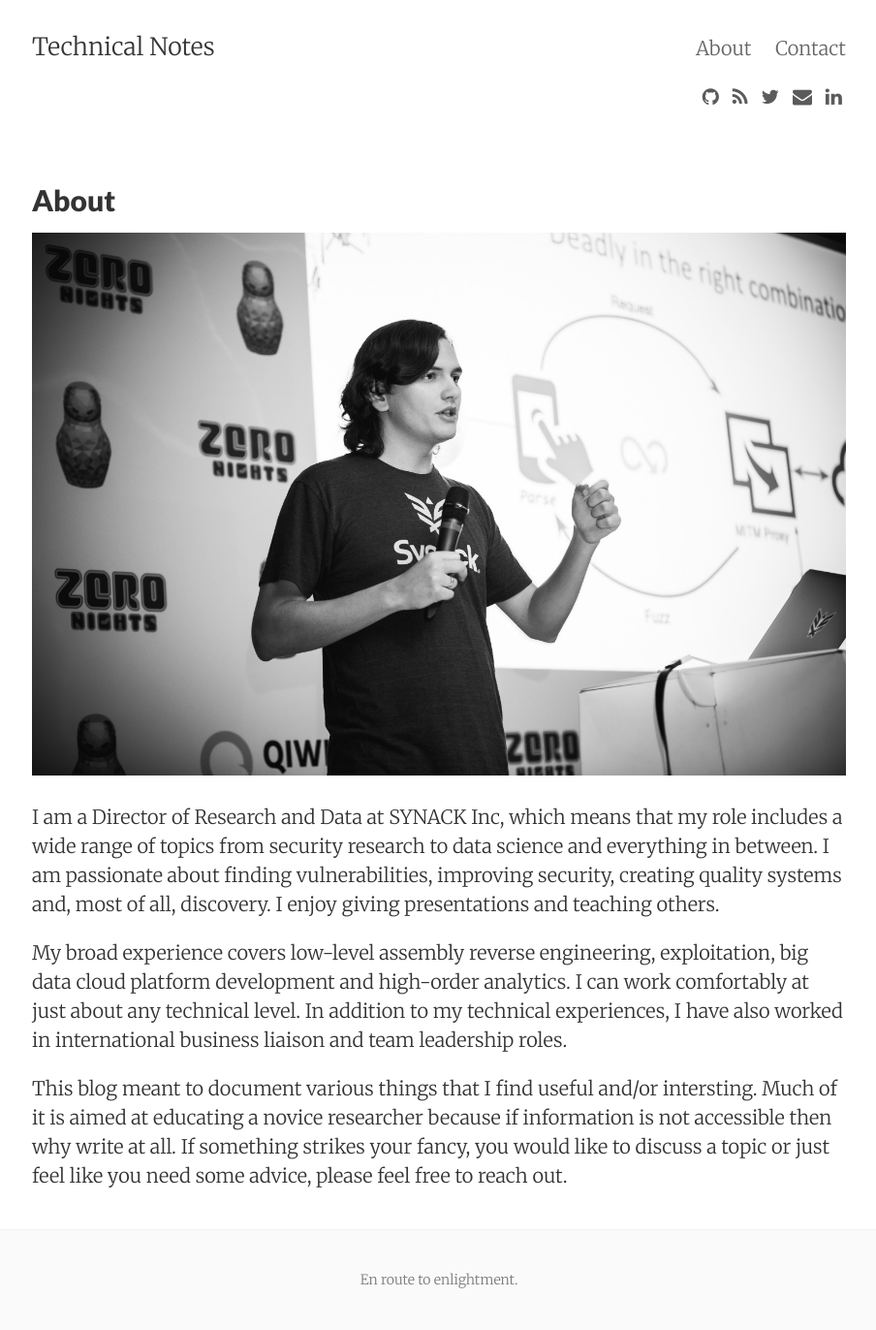
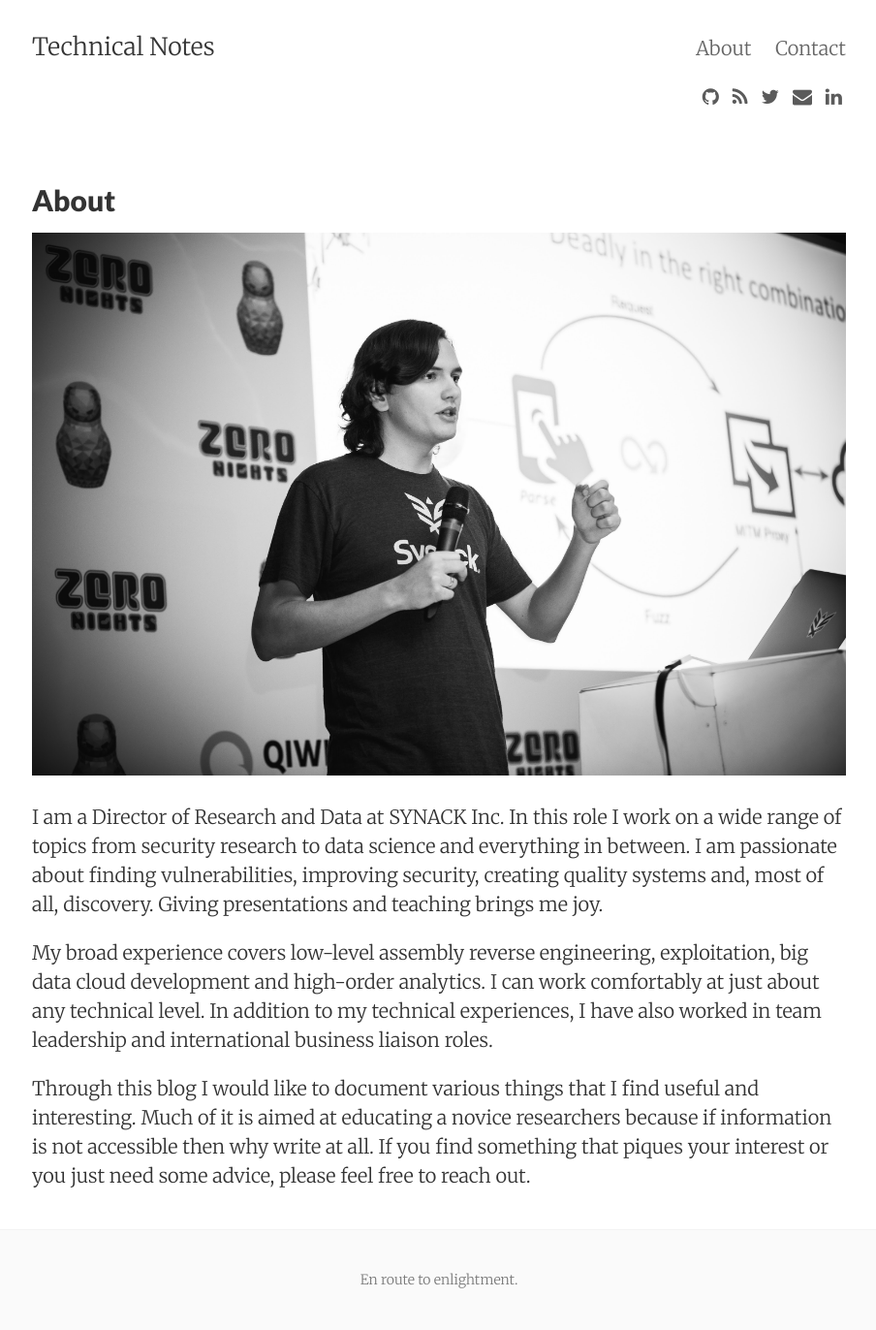
Before and after one commit to nologic/blog, a Jekyll site: the page built from about.md, in a window 1280 px wide. Shown: the whole page at 97% size, without its empty margins (187-1091 px from the left). Built offline with Jekyll 4.4.1, drawn with Linux system fonts in a browser that asks for light colours; nearby versions of some CDN libraries.

Commit message:
more about

```diff
--- a/about.md
+++ b/about.md
@@ -6,8 +6,8 @@ tags: about
 
 ![](../../../../images/self_zeronight.jpg "Mikhail Sosonkin at ZeroNights 2016")
 
-I am a Director of Research and Data at SYNACK Inc, which means that my role includes a wide range of topics from security research to data science and everything in between. I am passionate about finding vulnerabilities, improving security, creating quality systems and, most of all, discovery. I enjoy giving presentations and teaching others.
+I am a Director of Research and Data at SYNACK Inc. In this role I work on a wide range of topics from security research to data science and everything in between. I am passionate about finding vulnerabilities, improving security, creating quality systems and, most of all, discovery. Giving presentations and teaching brings me joy.
 
-My broad experience covers low-level assembly reverse engineering, exploitation, big data cloud platform development and high-order analytics. I can work comfortably at just about any technical level. In addition to my technical experiences, I have also worked in international business liaison and team leadership roles.
+My broad experience covers low-level assembly reverse engineering, exploitation, big data cloud development and high-order analytics. I can work comfortably at just about any technical level. In addition to my technical experiences, I have also worked in team leadership and international business liaison roles.
 
-This blog meant to document various things that I find useful and/or intersting. Much of it is aimed at educating a novice researcher because if information is not accessible then why write at all. If something strikes your fancy, you would like to discuss a topic or just feel like you need some advice, please feel free to reach out.
+Through this blog I would like to document various things that I find useful and interesting. Much of it is aimed at educating a novice researchers because if information is not accessible then why write at all. If you find something that piques your interest or you just need some advice, please feel free to reach out.
```
